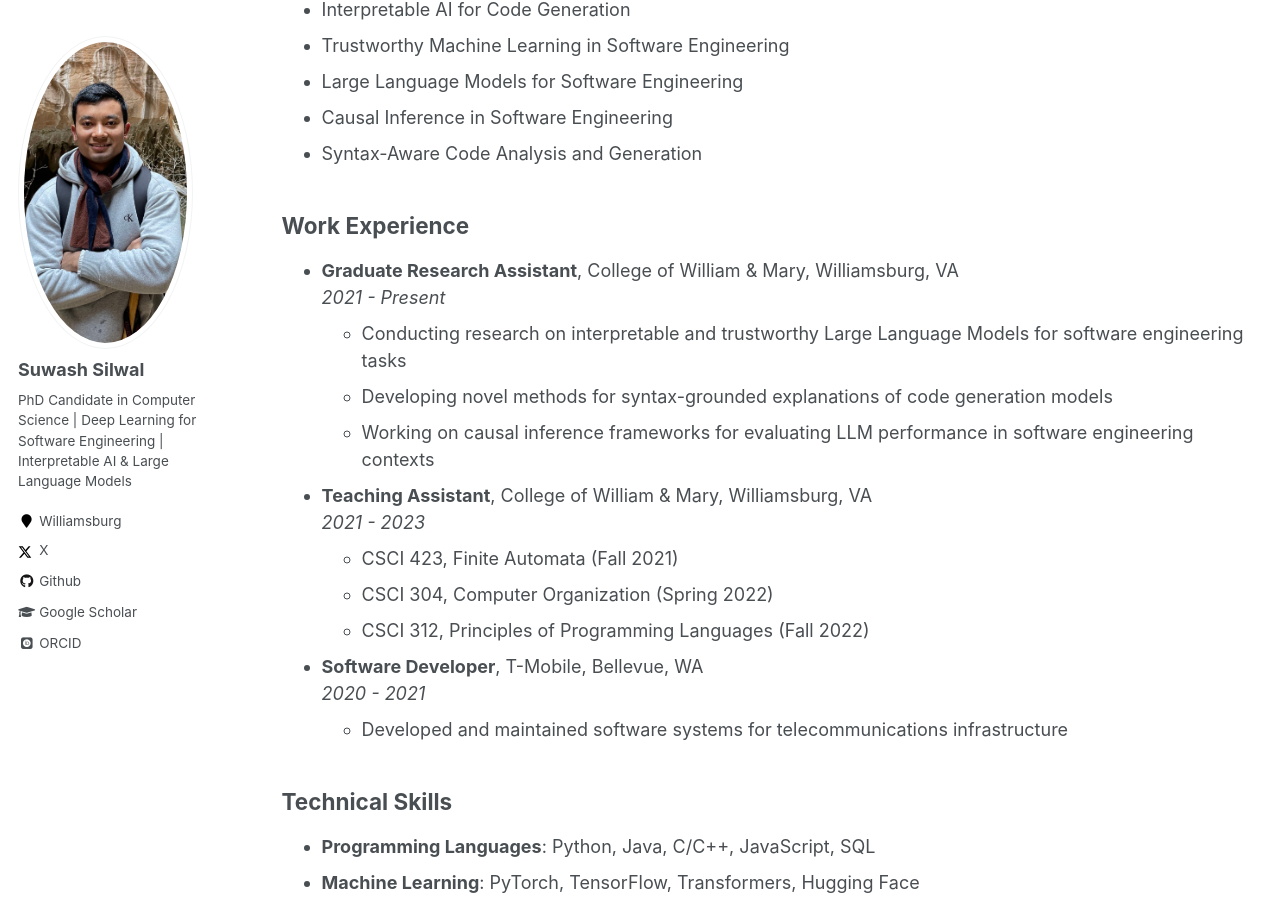
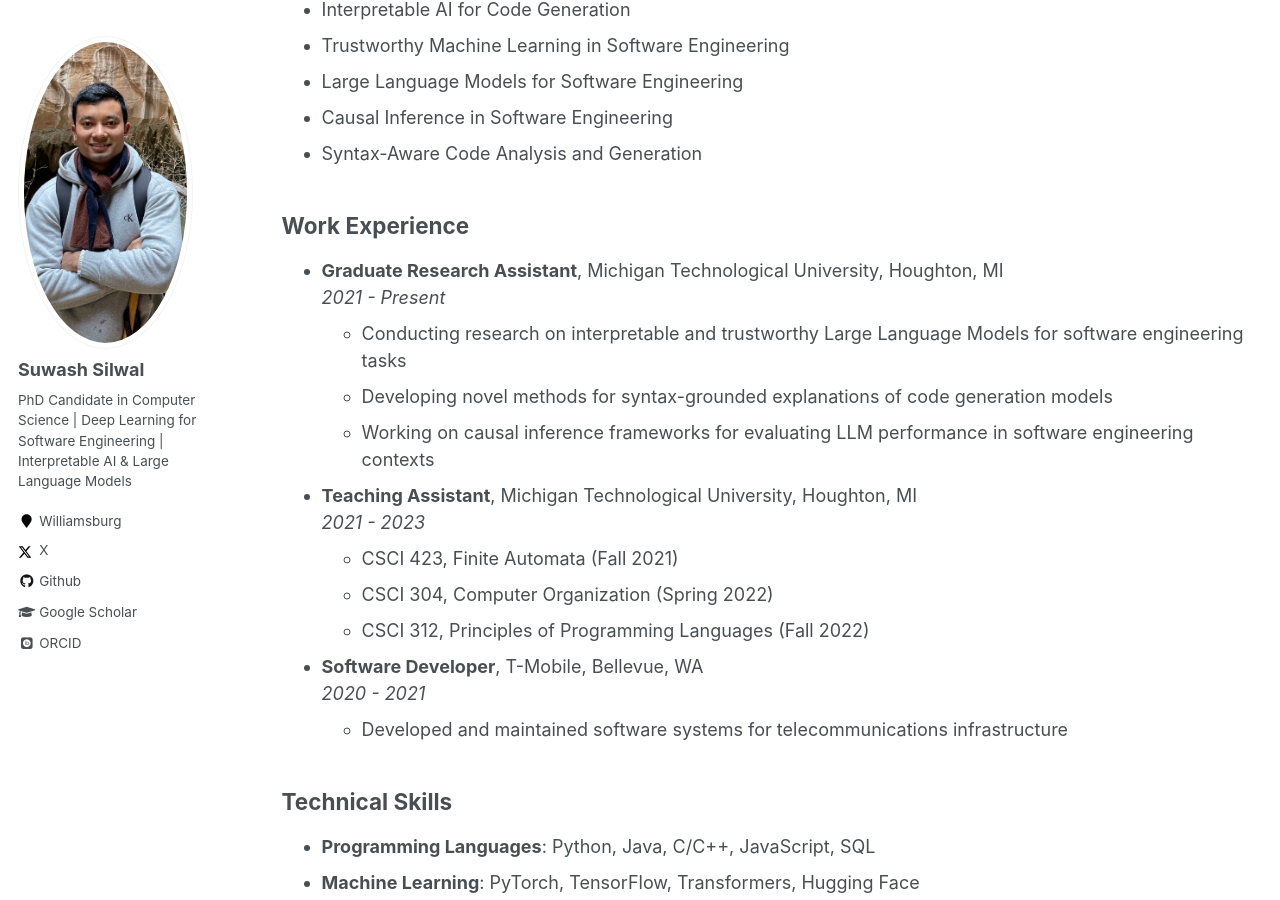
Before and after one commit to ssilwal050/ssilwal050.github.io, a Jekyll site: the page built from _pages/cv.md, in a window 1280 px wide and 900 px high, scrolled down 516 px. Built offline with Jekyll 4.4.1, drawn with Linux system fonts in a browser that asks for light colours; some web fonts are replaced.

Commit message:
website-trial_02

```diff
--- a/_pages/cv.md
+++ b/_pages/cv.md
@@ -29,13 +29,13 @@ redirect_from:
 
 ## Work Experience
 
-* **Graduate Research Assistant**, College of William & Mary, Williamsburg, VA
+* **Graduate Research Assistant**, Michigan Technological University, Houghton, MI
   *2021 - Present*
   * Conducting research on interpretable and trustworthy Large Language Models for software engineering tasks
   * Developing novel methods for syntax-grounded explanations of code generation models
   * Working on causal inference frameworks for evaluating LLM performance in software engineering contexts
 
-* **Teaching Assistant**, College of William & Mary, Williamsburg, VA
+* **Teaching Assistant**, Michigan Technological University, Houghton, MI
   *2021 - 2023*
   * CSCI 423, Finite Automata (Fall 2021)
   * CSCI 304, Computer Organization (Spring 2022)
```
Also changed, not shown: _pages/about.md (+1 -1 lines), _pages/teaching.md (+1 -1 lines).
